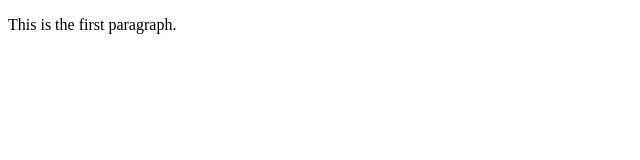
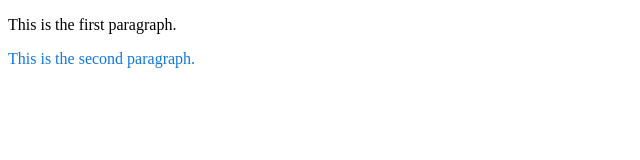
Before and after one commit to CH3COCOOH/colla, a plain HTML site: page index.html in a window 1280 px wide. Shown: the whole page, without its empty margins (0-640 px from the left). Drawn offline with Linux system fonts and the light colour scheme.

Commit message:
second del

```diff
--- a/index.html
+++ b/index.html
@@ -7,5 +7,6 @@
 </head>
 <body>
     <p>This is the first paragraph.</p>
+    <p style="color: #1177dd">This is the second paragraph.</p>
 </body>
 </html>
```
